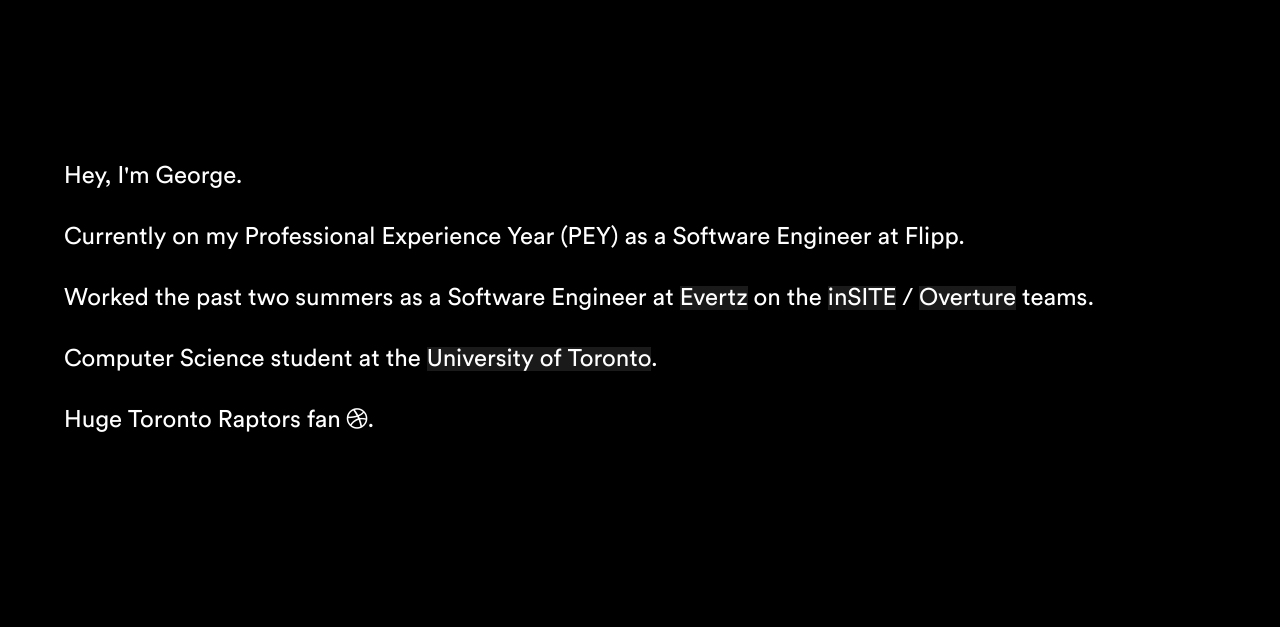
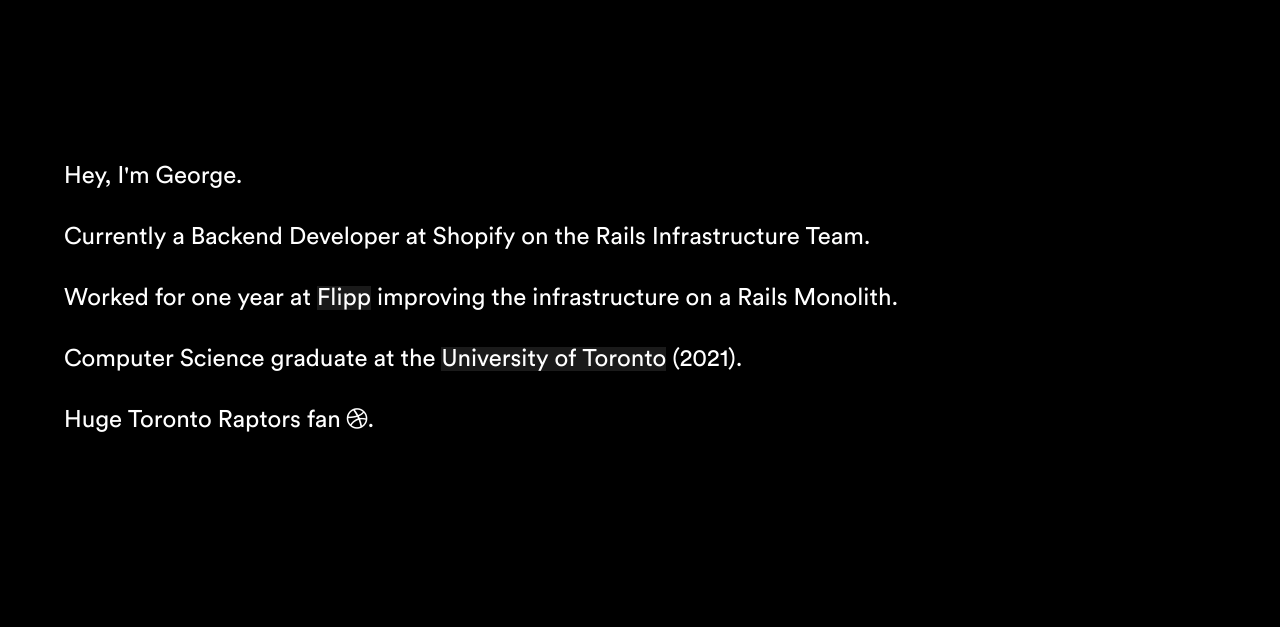
Before and after one commit to george-ma/george-ma.github.io, a plain HTML site: page index.html in a window 1280 px wide. Shown: the part 102-729 px from the top of the page. Drawn offline with Linux system fonts and the light colour scheme; a web font is replaced by a local one.

Commit message:
Update landing page

```diff
--- a/index.html
+++ b/index.html
@@ -29,12 +29,10 @@
 
     <div class="content">
       <span class="summary-text">Hey, I'm George.</span>
-      <span class="summary-text">Currently on my Professional Experience Year (PEY) as a Software Engineer at Flipp.</span>
-      <span class="summary-text">Worked the past two summers as a Software Engineer at
-        <u><a target="_blank" href="https://evertz.com/">Evertz</a></u> on the
-        <u><a target="_blank" href="https://evertz.com/applications/big-data-analytics/">inSITE</a></u> /
-        <u><a target="_blank" href="https://evertz.com/applications/cloud-hybrid-playout/">Overture</a></u> teams.</span>
-      <span class="summary-text">Computer Science student at the <u><a target="_blank" href="https://www.utoronto.ca">University of Toronto</a></u>.</span>
+      <span class="summary-text">Currently a Backend Developer at Shopify on the Rails Infrastructure Team.</span>
+      <span class="summary-text">Worked for one year at
+        <u><a target="_blank" href="https://flipp.com/home">Flipp</a></u> improving the infrastructure on a Rails Monolith.</span>
+      <span class="summary-text">Computer Science graduate at the <u><a target="_blank" href="https://www.utoronto.ca">University of Toronto</a></u> (2021).</span>
       <span class="summary-text">Huge Toronto Raptors fan <span class="fa fa-dribbble"></span>.</span>
     </div>
 
```
